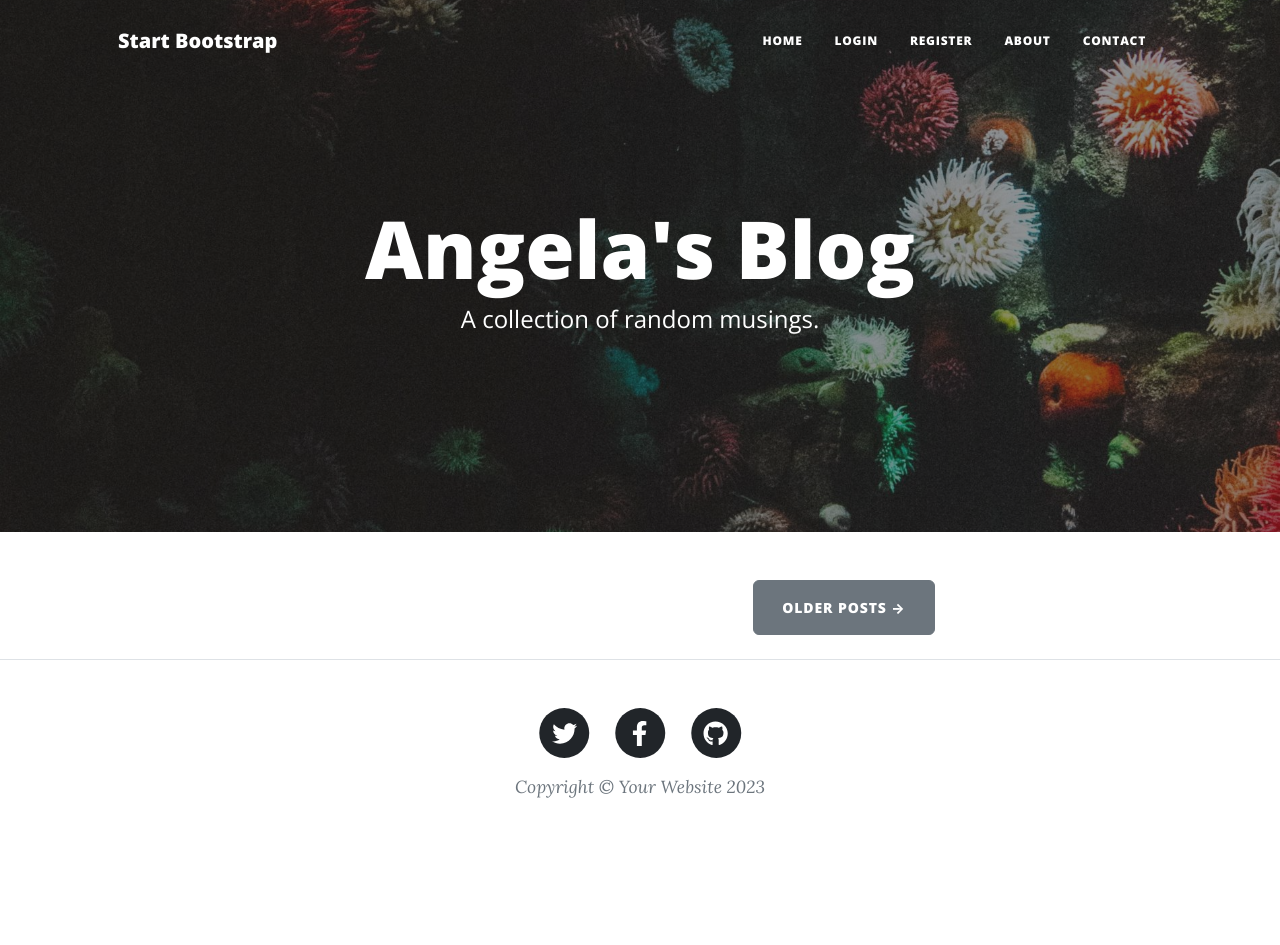
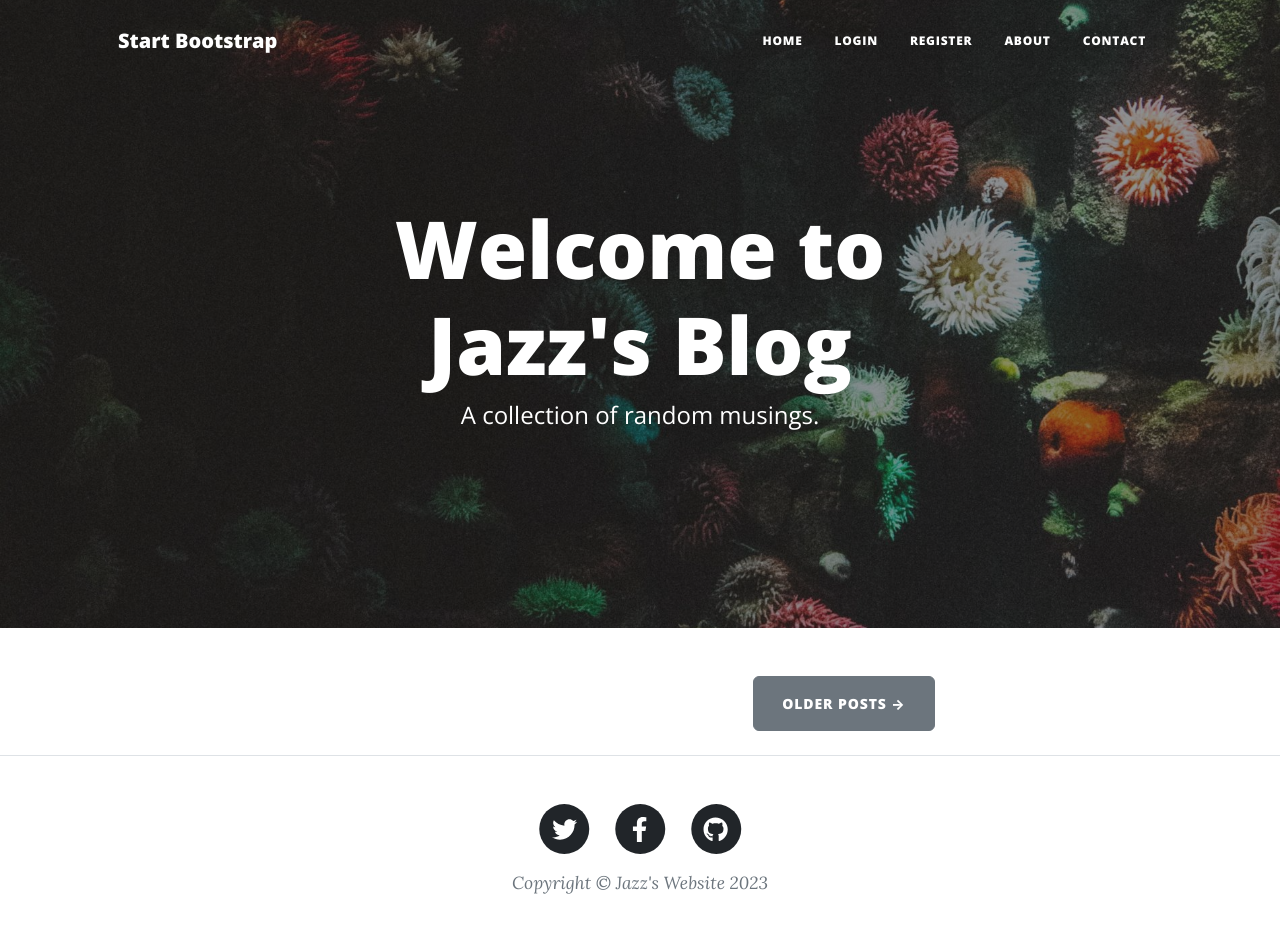
Before and after one commit to jazzpujols34/Blog_Web_App, a Flask app: page / in a window 1280 px wide. Before the commit the page ends 798 px from the top, so only its background shows below. Run offline with Flask 3, Linux system fonts and the light colour scheme; data that the repository does not hold is empty; some libraries are stand-ins or nearby versions.

Commit message:
Update html files

```diff
--- a/templates/footer.html
+++ b/templates/footer.html
@@ -5,7 +5,7 @@
                   <div class="col-md-10 col-lg-8 col-xl-7">
                       <ul class="list-inline text-center">
                           <li class="list-inline-item">
-                              <a href="#!">
+                              <a href="https://twitter.com/Jazzpujols34">
                                   <span class="fa-stack fa-lg">
                                       <i class="fas fa-circle fa-stack-2x"></i>
                                       <i class="fab fa-twitter fa-stack-1x fa-inverse"></i>
@@ -13,7 +13,7 @@
                               </a>
                           </li>
                           <li class="list-inline-item">
-                              <a href="#!">
+                              <a href="https://www.linkedin.com/in/kuan-chieh-lien-0105451b5/">
                                   <span class="fa-stack fa-lg">
                                       <i class="fas fa-circle fa-stack-2x"></i>
                                       <i class="fab fa-facebook-f fa-stack-1x fa-inverse"></i>
@@ -21,7 +21,7 @@
                               </a>
                           </li>
                           <li class="list-inline-item">
-                              <a href="#!">
+                              <a href="https://github.com/jazzpujols34">
                                   <span class="fa-stack fa-lg">
                                       <i class="fas fa-circle fa-stack-2x"></i>
                                       <i class="fab fa-github fa-stack-1x fa-inverse"></i>
@@ -29,7 +29,7 @@
                               </a>
                           </li>
                       </ul>
-                      <div class="small text-center text-muted fst-italic">Copyright &copy; Your Website 2023</div>
+                      <div class="small text-center text-muted fst-italic">Copyright &copy; Jazz's Website 2023</div>
                   </div>
               </div>
           </div>
--- a/templates/header.html
+++ b/templates/header.html
@@ -8,7 +8,7 @@
     />
     <meta name="description" content="" />
     <meta name="author" content="" />
-    <title>Angela's Blog</title>
+    <title>Jazz's Blog</title>
     {% block styles %}
     <!-- Load Bootstrap-Flask CSS here -->
     {{ bootstrap.load_css() }}
--- a/templates/index.html
+++ b/templates/index.html
@@ -9,7 +9,7 @@
     <div class="row gx-4 gx-lg-5 justify-content-center">
       <div class="col-md-10 col-lg-8 col-xl-7">
         <div class="site-heading">
-          <h1>Angela's Blog</h1>
+          <h1>Welcome to Jazz's Blog</h1>
           <span class="subheading">A collection of random musings.</span>
         </div>
       </div>
```
